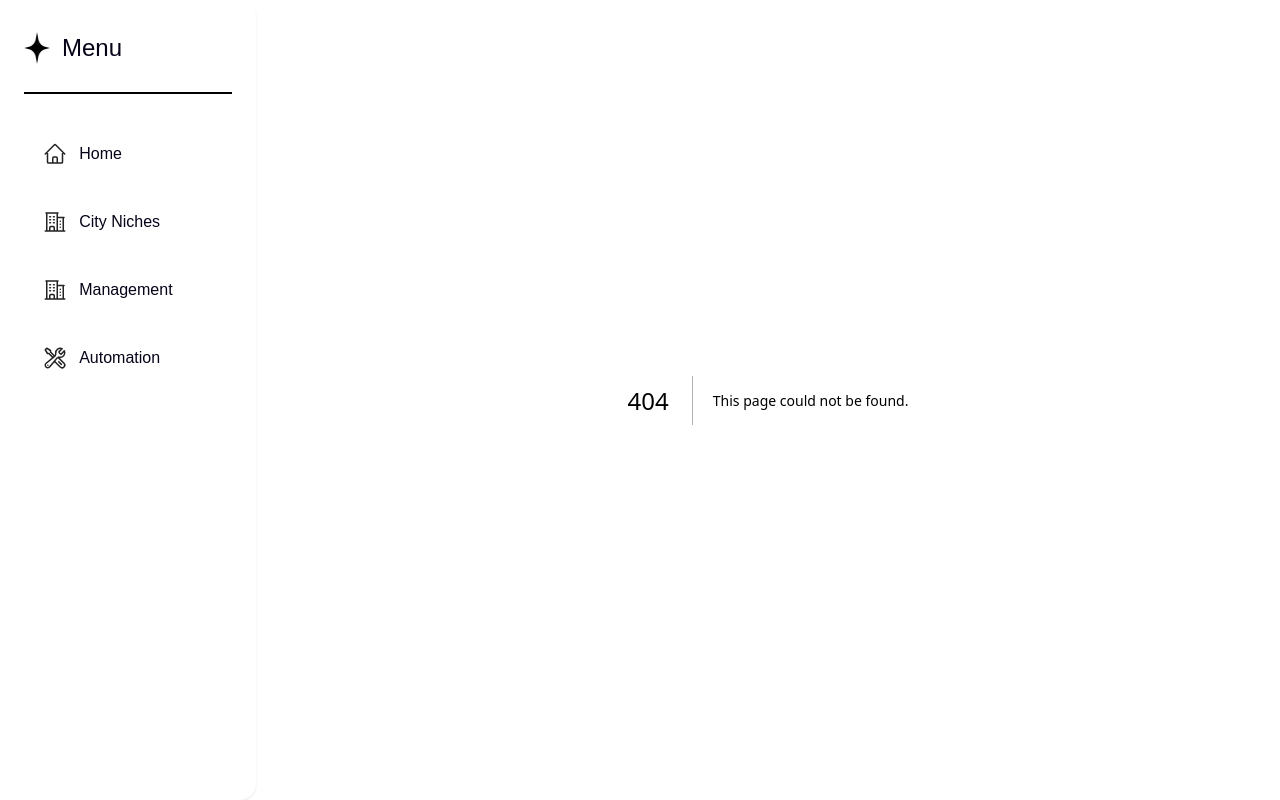
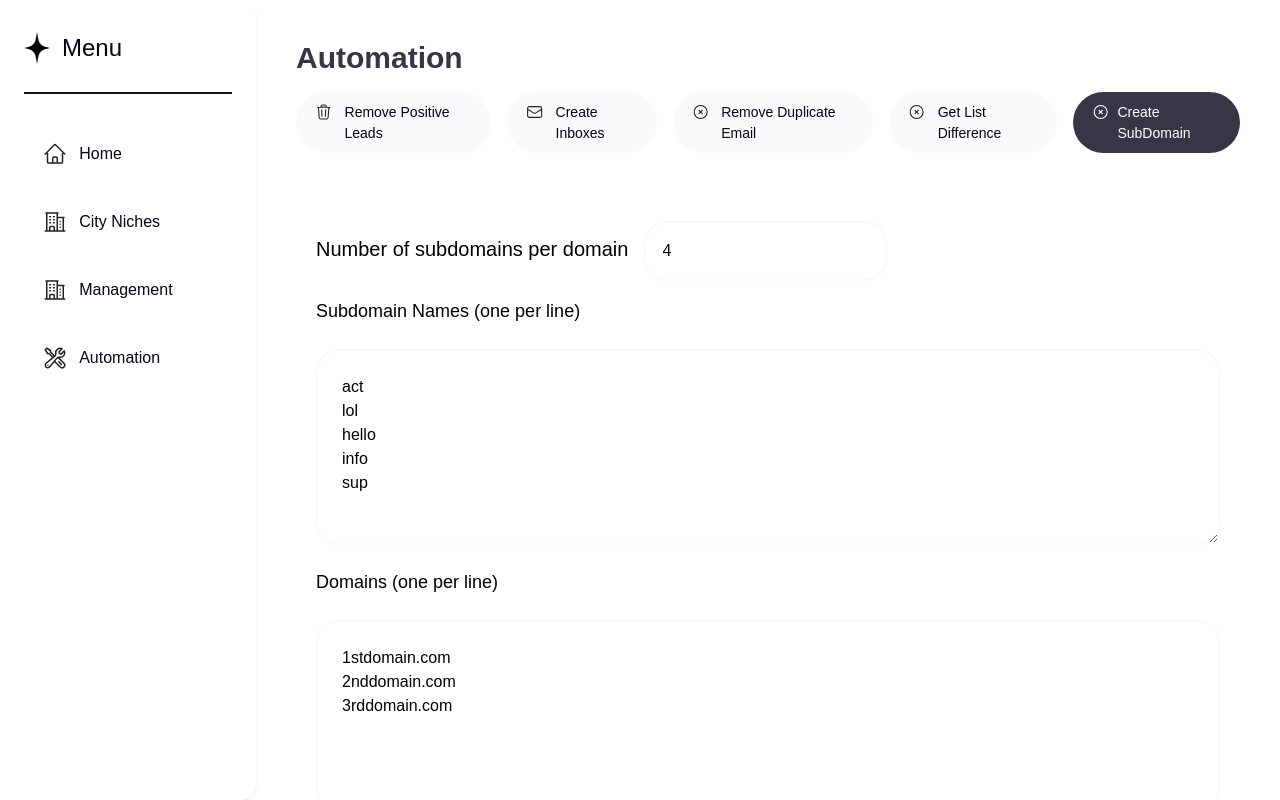
Before and after one commit to artalfred/automation, a Next.js app: page /CreateSubDomain in a window 1280 px wide. Before the commit this address had no page. Built offline with nearby package versions, Linux system fonts and the light colour scheme; a web font is replaced by a local one.

Commit message:
New Features Creating List of SubDomain

```diff
--- a/app/Components/AutomationHeader.tsx
+++ b/app/Components/AutomationHeader.tsx
@@ -109,6 +109,31 @@ export default function AutomationHeader() {
           </svg>
           Get List Difference
         </Link>
+
+        <Link
+          href="/CreateSubDomain"
+          className={
+            pathname === "/CreateSubDomain" ?
+              "nav-btn-active align-middle gap-2 flex rounded-full"
+            : "flex align-middle gap-3 nav-btn rounded-full"
+          }
+        >
+          <svg
+            xmlns="http://www.w3.org/2000/svg"
+            fill="none"
+            viewBox="0 0 24 24"
+            strokeWidth="1.5"
+            stroke={pathname === "/CreateSubDomain" ? "#fff" : "#222"}
+            className="size-5"
+          >
+            <path
+              strokeLinecap="round"
+              strokeLinejoin="round"
+              d="m9.75 9.75 4.5 4.5m0-4.5-4.5 4.5M21 12a9 9 0 1 1-18 0 9 9 0 0 1 18 0Z"
+            />
+          </svg>
+          Create SubDomain
+        </Link>
       </div>
     </div>
   );
--- /dev/null
+++ b/app/CreateSubDomain/page.tsx
@@ -0,0 +1,137 @@
+"use client";
+
+import { useState } from "react";
+import Container from "../Components/Container";
+import AutomationHeader from "../Components/AutomationHeader";
+
+export default function SubdomainGenerator() {
+  const [count, setCount] = useState(4);
+  const [names, setNames] = useState("act\nlol\nhello\ninfo\nsup");
+  const [domains, setDomains] = useState(
+    "1stdomain.com\n2nddomain.com\n3rddomain.com",
+  );
+  const [output, setOutput] = useState("");
+  const [copied, setCopied] = useState(false);
+
+  const generate = () => {
+    const nameList = names
+      .split("\n")
+      .map((n) => n.trim())
+      .filter(Boolean)
+      .slice(0, count);
+
+    const domainList = domains
+      .split("\n")
+      .map((d) => d.trim())
+      .filter(Boolean);
+
+    let result = [];
+
+    domainList.forEach((domain) => {
+      nameList.forEach((name) => {
+        result.push(`${name}.${domain}`);
+      });
+    });
+
+    setOutput(result.join("\n"));
+    setCopied(false);
+  };
+
+  const copyAll = async () => {
+    if (!output) return;
+    try {
+      await navigator.clipboard.writeText(output);
+      setCopied(true);
+      setTimeout(() => setCopied(false), 2000);
+    } catch (err) {
+      console.error("Copy failed", err);
+    }
+  };
+
+  return (
+    <Container>
+      <AutomationHeader />
+      <main
+        style={{
+          padding: "20px",
+          background: "#fff",
+          minHeight: "100vh",
+        }}
+      >
+        {/* Count Input */}
+        <div className="mt-6 flex gap-4 items-center">
+          <label className="pt-[20px] text-xl text-black">
+            Number of subdomains per domain
+          </label>
+          <input
+            type="number"
+            value={count}
+            onChange={(e) => setCount(Number(e.target.value))}
+            className="bg-white outline-none border-2 border-color p-4 rounded-[1.4rem] mt-6"
+          />
+        </div>
+
+        {/* Names */}
+        <div className="mt-4">
+          <label className="pt-[20px] text-lg text-black">
+            Subdomain Names (one per line)
+          </label>
+          <textarea
+            value={names}
+            onChange={(e) => setNames(e.target.value)}
+            rows={6}
+            className="bg-white outline-none border-2 border-color w-full p-6 rounded-[1.4rem] mt-6"
+          />
+        </div>
+
+        {/* Domains */}
+        <div className="mt-4">
+          <label className="pt-[20px] text-lg text-black">
+            Domains (one per line)
+          </label>
+          <textarea
+            value={domains}
+            onChange={(e) => setDomains(e.target.value)}
+            rows={6}
+            className="bg-white outline-none border-2 border-color w-full p-6 rounded-[1.4rem] mt-6"
+          />
+        </div>
+
+        <div className="flex gap-4">
+          {/* Generate Button */}
+          <button
+            onClick={generate}
+            className="cursor-pointer active rounded-full mt-4"
+          >
+            Generate
+          </button>
+
+          {/* Output */}
+
+          <button
+            onClick={copyAll}
+            className="cursor-pointer active rounded-full mt-4"
+          >
+            {copied ? "Copied!" : "Copy All"}
+          </button>
+        </div>
+        <div
+          className="bg-white outline-none border-2 border-color placeholder:text-gray-400 w-full p-6 rounded-[1.4rem]"
+          style={{
+            marginTop: 20,
+          }}
+        >
+          <pre
+            style={{
+              margin: 0,
+              whiteSpace: "pre-wrap",
+              wordBreak: "break-word",
+            }}
+          >
+            {output}
+          </pre>
+        </div>
+      </main>
+    </Container>
+  );
+}
```
